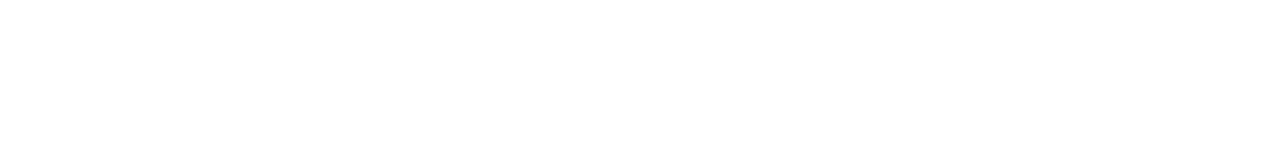
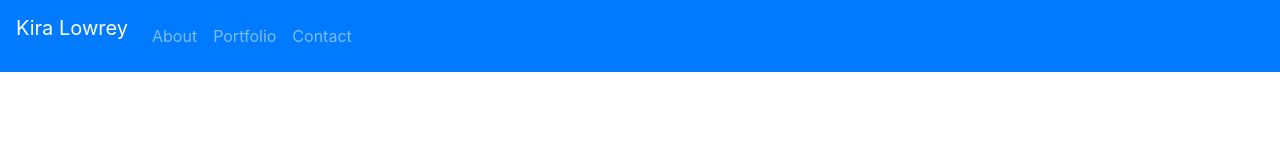
Before and after one commit to KILowrey/responsive-portfolio, a plain HTML site: page contact.html in a window 1280 px wide. Drawn offline with nearby package versions, Linux system fonts and the light colour scheme.

Commit message:
created base html for navbar

```diff
--- a/contact.html
+++ b/contact.html
@@ -19,6 +19,23 @@
 
 <body>
 
+    <nav class="navbar fixed-top navbar-expand navbar-dark bg-primary"> <!--make "bg-primary" prettier in style.css-->
+        <header>
+            <p class="navbar-brand" href="#">Kira Lowrey</p> <!--change from a link to somthing else later-->
+        </header>
+        <ul class="navbar-nav">
+            <li class="nav-item">
+                <a class="nav-link" href="./index.html">About</a>
+            </li>
+            <li class="nav-item">
+                <a class="nav-link" href="./portfolio.html">Portfolio</a>
+            </li>
+            <li class="nav-item">
+                <a class="nav-link" href="./contact.html">Contact</a>
+            </li>
+        </ul>
+    </nav>
+
 </body>
 
 </html>
```
Also changed, not shown: index.html (+17 -0 lines), portfolio.html (+17 -0 lines).
